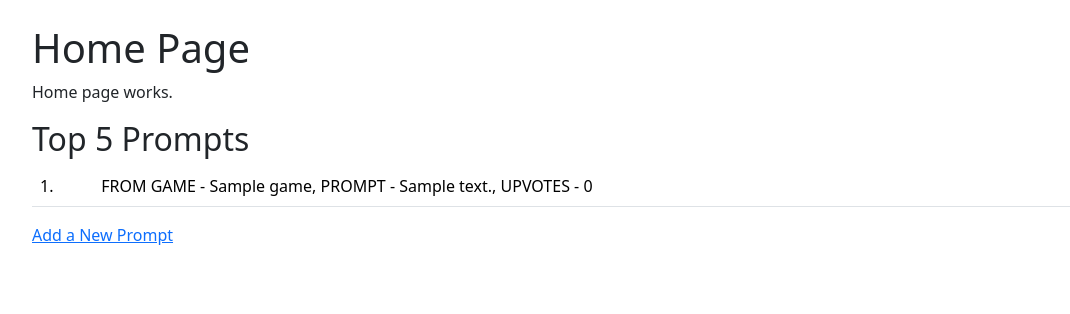
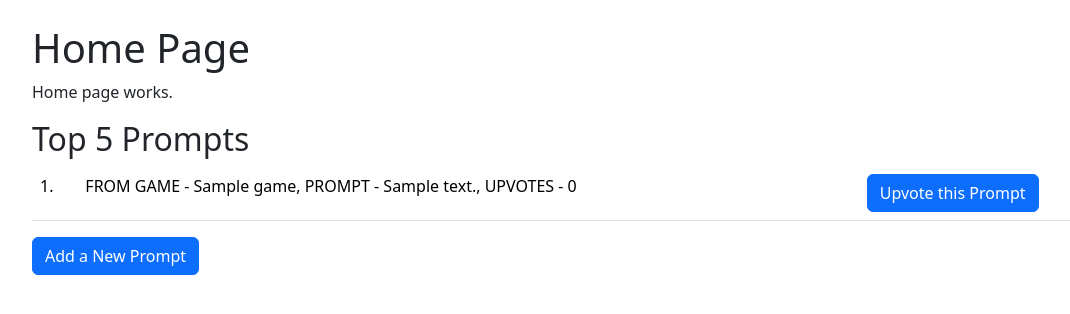
Before and after one commit to mc3071258/verve, a Django app: page / in a window 1280 px wide. Shown: the top 314 px of the page, without its empty margins (50-1120 px from the left). Run offline with Django 5.2, Linux system fonts and the light colour scheme; tables that the repository leaves empty hold one stand-in row (values such as "Sample post"); data that the repository does not hold is empty.

Commit message:
Add prompt voting for users and guests
* Add prompt voting for users and guests

* Made it so that Get requests are blocked in upvote_prompt view

---------

Co-authored-by: Thomas Kelly <3025442K@student.gla.ac.uk>

```diff
--- a/core/urls.py
+++ b/core/urls.py
@@ -22,4 +22,5 @@ urlpatterns = [
     path("profiles/<str:username>/", views.profile, name="profile"),
 
     path("prompts/create/", views.create_prompt, name="create_prompt"),
+    path("prompts/<int:prompt_id>/upvote/", views.upvote_prompt, name="upvote_prompt")
 ]
--- a/core/views.py
+++ b/core/views.py
@@ -1,11 +1,13 @@
 from django.shortcuts import render, redirect, get_object_or_404
-from core.models import Prompt
+from core.models import Prompt, Vote
 from django.db.models import Count
 from django.contrib.auth import login as auth_login, logout as auth_logout, authenticate
 from django.contrib.auth.decorators import login_required
 from django.db import transaction
 from core.forms import UserForm, UserProfileForm, PromptForm
 from django.contrib.auth import get_user_model
+from django.db import IntegrityError
+from django.views.decorators.http import require_POST
 
 User = get_user_model()
 
@@ -13,8 +15,23 @@ def home(request):
     prompt_list = (
         Prompt.objects.annotate(upvote_count=Count("votes")).order_by("-upvote_count")[:5]
     )
+    voted_prompts_list = set()
+
+    if request.user.is_authenticated:
+        voted_prompts_list = set(
+            Vote.objects.filter(voter=request.user).values_list("prompt_id", flat=True)
+        )
+
+    else:
+        if request.session.session_key:
+            voted_prompts_list = set(
+                Vote.objects.filter(guest_session_id=request.session.session_key)
+                .values_list("prompt_id", flat=True)
+            )
+
     context_dict = {}
     context_dict["prompts"] = prompt_list
+    context_dict["voted_prompts"] = voted_prompts_list
 
     return render(request, "home.html", context=context_dict)
 
@@ -35,6 +52,30 @@ def create_prompt(request):
             return redirect("home")
 
     return render(request, "prompts/create.html", {"form": form})
+
+@require_POST
+def upvote_prompt(request, prompt_id):
+    prompt = get_object_or_404(Prompt, id=prompt_id)
+    if request.user.is_authenticated:
+        voter = request.user
+        session_id = None
+    else:
+        if not request.session.session_key:
+            request.session.save()
+
+        voter = None
+        session_id = request.session.session_key
+
+    try:
+        Vote.objects.create(
+            prompt=prompt,
+            voter=voter,
+            guest_session_id=session_id
+        )
+    except IntegrityError:
+        pass
+
+    return redirect("home")
 
 # Auth
 def login(request):
--- a/templates/home.html
+++ b/templates/home.html
@@ -15,6 +15,16 @@
                 <tr>
                     <td>{{ forloop.counter }}.</td>
                     <td>FROM GAME - {{ prompt.game }}, PROMPT - {{ prompt.text }}, UPVOTES - {{ prompt.upvote_count }} </td>
+                    <td>
+                        {% if prompt.id in voted_prompts %}
+                        <button disabled class="btn btn-primary"> You have already voted on this prompt </button>
+                    {% else %}
+                        <form action="{% url 'upvote_prompt' prompt.id %}" method="post">
+                            {% csrf_token %}
+                            <button class="btn btn-primary" type="submit"> Upvote this Prompt </button>
+                        </form>
+                    {% endif %}
+                    </td>
                 </tr>
                 {% endfor %}
             </table>
@@ -26,7 +36,7 @@
 </div>
 
     <div>
-        <a href="{% url 'create_prompt' %}">Add a New Prompt</a>
+        <a class="btn btn-primary" href="{% url 'create_prompt' %}">Add a New Prompt</a>
     </div>
 
 
```
